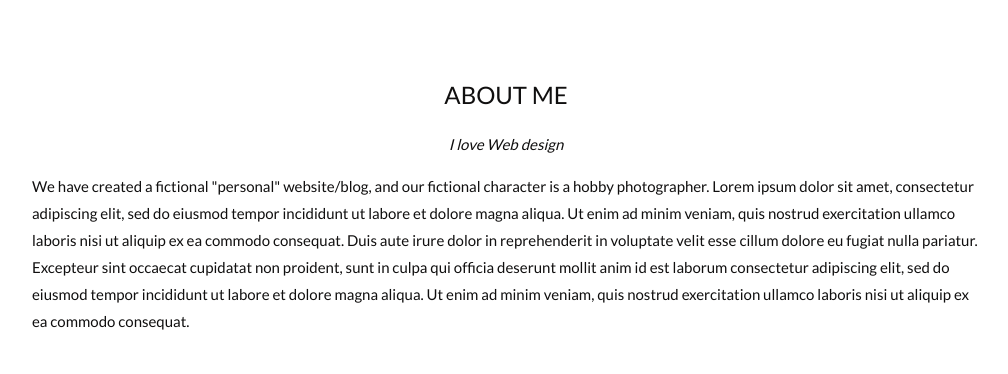
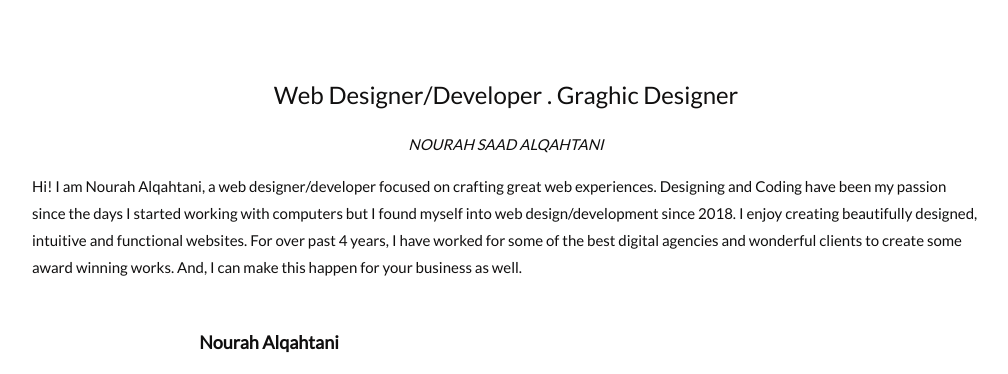
Before and after one commit to T-Python-OCT9/LAB_PERSONAL_WEBSITE, a Django app: page /Nourah/about/ in a window 1280 px wide. Shown: the part 401-775 px from the top of the page, without its empty margins (134-1142 px from the left). Run offline with Django 4.2, Linux system fonts and the light colour scheme.

Commit message:
Update 1

```diff
--- a/personal_website/personal/templates/personal/about.html
+++ b/personal_website/personal/templates/personal/about.html
@@ -13,34 +13,37 @@
 
 <!-- Container (About Section) -->
 <div class="w3-content w3-container w3-padding-64" id="about">
-    <h3 class="w3-center">ABOUT ME</h3>
-    <p class="w3-center"><em>I love Web design</em></p>
-    <p>We have created a fictional "personal" website/blog, and our fictional character is a hobby photographer. Lorem ipsum dolor sit amet, consectetur adipiscing elit, sed do eiusmod tempor incididunt ut labore et dolore magna aliqua. Ut enim ad minim veniam,
-      quis nostrud exercitation ullamco laboris nisi ut aliquip ex ea commodo consequat. Duis aute irure dolor in reprehenderit in voluptate velit esse cillum dolore eu fugiat nulla pariatur. Excepteur sint occaecat cupidatat non proident, sunt in culpa
-      qui officia deserunt mollit anim id est laborum consectetur adipiscing elit, sed do eiusmod tempor incididunt ut labore et dolore magna aliqua. Ut enim ad minim veniam, quis nostrud exercitation ullamco laboris nisi ut aliquip ex ea commodo consequat.</p>
+    <h3 class="w3-center">Web Designer/Developer . Graghic Designer</h3>
+    <p class="w3-center"><em>NOURAH SAAD ALQAHTANI</em></p>
+    <p>Hi! I am Nourah Alqahtani, a web designer/developer focused on crafting great web experiences. Designing and Coding have been my passion since the days I started working with computers but I found myself into web design/development since 2018. I enjoy creating beautifully designed, intuitive and functional websites.
+
+      For over past 4 years, I have worked for some of the best digital agencies and wonderful clients to create some award winning works. And, I can make this happen for your business as well.</p>
     <div class="w3-row">
       <div class="w3-col m6 w3-center w3-padding-large">
-        <p><b>Nourah Alqahtani</b></p><br>
+        <p class="w3-large"><b>Nourah Alqahtani</b></p>
         <img src="https://images.pexels.com/photos/1161547/pexels-photo-1161547.jpeg?auto=compress&cs=tinysrgb&w=1260&h=750&dpr=1" class="w3-round w3-image w3-opacity w3-hover-opacity-off" alt="Photo of Me" width="500" height="333">
       </div>
 
       <!-- Hide this text on small devices -->
-      <div class="w3-col m6 w3-hide-small w3-padding-large">
-        <p>Welcome to my website. I am lorem ipsum consectetur adipiscing elit, sed do eiusmod tempor incididunt ut labore et dolore magna aliqua. Ut enim ad minim veniam, quis nostrud exercitation ullamco laboris nisi ut aliquip ex ea commodo consequat. Duis aute irure
-          dolor in reprehenderit in voluptate velit esse cillum dolore eu fugiat nulla pariatur. Excepteur sint occaecat cupidatat non proident, sunt in culpa qui officia deserunt mollit anim id est laborum consectetur adipiscing elit, sed do eiusmod tempor
-          incididunt ut labore et dolore magna aliqua. Ut enim ad minim veniam, quis nostrud exercitation ullamco laboris nisi ut aliquip ex ea commodo consequat.</p>
+      <div class="w3-col m6 w3-hide-small w3-padding-large ">
+        <p><br/><br/><br/><br/>CAREER OBJECTIVE: Seeking to develop my skills and knowledge in the
+          field of Technology, to practice my experiences in
+          programming and design and develop them. I’m
+          eager to work in a motivational and challenging
+          environment to gain more knowledge and experience
+          towards achieving the organization goals and values.</p>
       </div>
     </div>
-    <p class="w3-large w3-center w3-padding-16">Im really good at:</p>
-    <p class="w3-wide"><i class="fa fa-camera"></i>Photography</p>
+    <p class="w3-large w3-center w3-padding-16">Im Really Good At <br></p>
+    <p class="w3-wide">GRAHGIC DESIGN</p>
     <div class="w3-light-grey">
       <div class="w3-container w3-padding-small w3-dark-grey w3-center" style="width:90%">90%</div>
     </div>
-    <p class="w3-wide"><i class="fa fa-laptop"></i>Web Design</p>
+    <p class="w3-wide">WEB DESIGN</p>
     <div class="w3-light-grey">
       <div class="w3-container w3-padding-small w3-dark-grey w3-center" style="width:85%">85%</div>
     </div>
-    <p class="w3-wide"><i class="fa fa-photo"></i>Photoshop</p>
+    <p class="w3-wide">PHOTOSHOP</p>
     <div class="w3-light-grey">
       <div class="w3-container w3-padding-small w3-dark-grey w3-center" style="width:75%">75%</div>
     </div>
--- a/personal_website/personal/templates/personal/base.html
+++ b/personal_website/personal/templates/personal/base.html
@@ -2,11 +2,19 @@
 <!DOCTYPE html>
 <html>
     <head>
+        <meta name="viewport" content="width=device-width, initial-scale=1">
         <title>{% block title %} Nourah Alqahtani {% endblock%}</title>
         <link rel="stylesheet" href="https://www.w3schools.com/w3css/4/w3.css">
         <link rel="stylesheet" href="https://fonts.googleapis.com/css?family=Lato">
         <link rel="stylesheet" href="https://cdnjs.cloudflare.com/ajax/libs/font-awesome/4.7.0/css/font-awesome.min.css">
         <style>
+            #myVideo {
+                position: fixed;
+                right: 0;
+                bottom: 0;
+                min-width: 100%;
+                min-height: 100%;
+            }
             body,h1,h2,h3,h4,h5,h6 {font-family: "Lato", sans-serif;}
             body, html {
                 height: 100%;
@@ -31,9 +39,8 @@
                 min-height: 400px;
             }
             /* Third image (Contact) */
-            .bgimg-3 {
+            .bgimg-33 {
                 background-image: url("https://images.pexels.com/photos/403846/pexels-photo-403846.jpeg?auto=compress&cs=tinysrgb&w=1260&h=750&dpr=1");
-
                 min-height: 400px;
             }
             .bgimg-4 {
@@ -48,6 +55,9 @@
                     background-attachment: scroll;
                     min-height: 400px;
                 }
+            }
+            #footer{
+                position :sticky;
             }
 
         </style>
@@ -86,7 +96,7 @@
     {% endblock %}
 
     <!-- Footer -->
-    <footer class="w3-center w3-black w3-padding-64 w3-opacity w3-hover-opacity-off">
+    <footer class="w3-center w3-black w3-padding-64 w3-opacity w3-hover-opacity-off" id="footer">
         <a href="#home" class="w3-button w3-light-grey"><i class="fa fa-arrow-up w3-margin-right"></i>To The Top</a>
         <div class="w3-xlarge w3-section">
             <a href="https://www.linkedin.com/in/nourah-alqahtani-%D9%86%D9%88%D8%B1%D9%87-%D8%A7%D9%84%D9%82%D8%AD%D8%B7%D8%A7%D9%86%D9%8A-5ab216243/"><i class="fa fa-facebook-official w3-hover-opacity"></i></a>
```
Also changed, not shown: personal_website/personal/templates/personal/home.html (+76 -8 lines).
